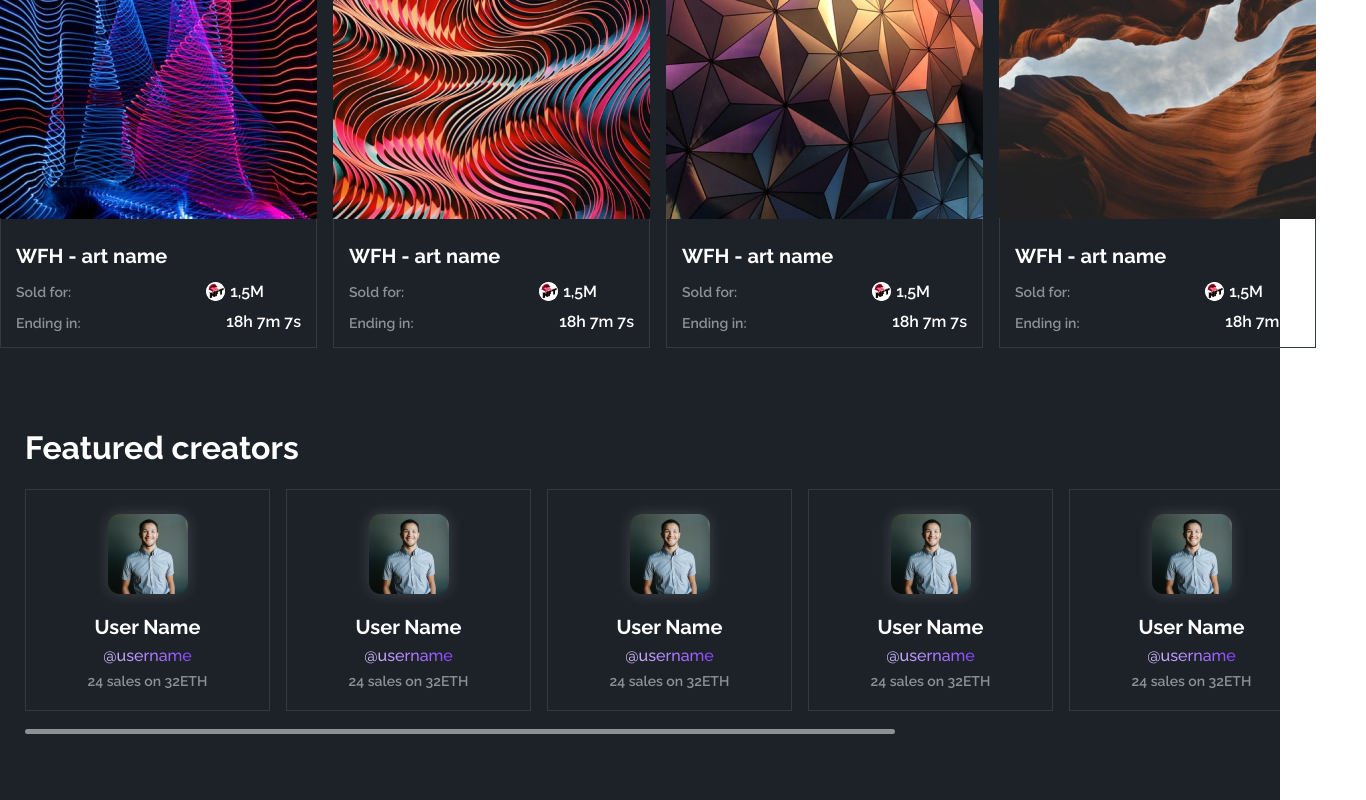
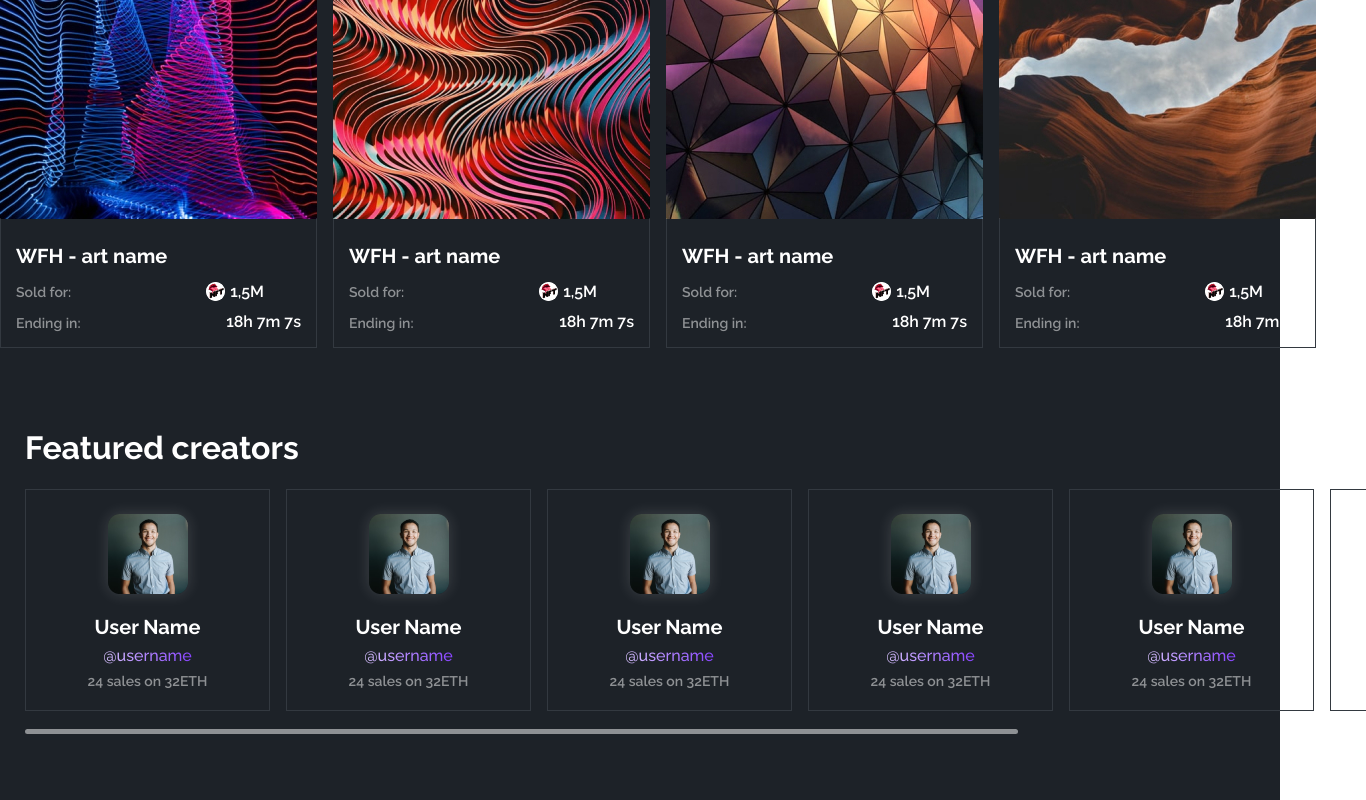
Before and after one commit to Predatar/tasteNFT, a React app: page / in a window 1280 px wide. Shown: the part 1347-2147 px from the top of the page, 1366 px wide, since content can reach past the window. Built offline with nearby package versions, Linux system fonts and the light colour scheme.

Commit message:
update featuredCreators

```diff
--- a/package.json
+++ b/package.json
@@ -7,7 +7,8 @@
     "start-dev": "webpack serve",
     "build-dev": "webpack",
     "build-prod": "webpack --node-env=production",
-    "clear": "rd /s /q build"
+    "clear": "rd /s /q build",
+    "server": "http-server build -o"
   },
   "keywords": [],
   "author": "",
--- a/src/components/featuredCreators/index.jsx
+++ b/src/components/featuredCreators/index.jsx
@@ -7,6 +7,7 @@ import styles from './index.module.scss';
 
 const FeaturedCreators = props => {
   return (
+    <div className={styles.featuredCreators}>
       <div className={props.mt ? styles.featuredCreatorsFirst : styles.featuredCreatorsSecond}>
         <div className={props.mt ? styles.titleFirst : styles.titleSecond}>Featured creators</div>
         <Swiper
@@ -15,6 +16,7 @@ const FeaturedCreators = props => {
           scrollbar={{ draggable: true }}
           spaceBetween={16}
           className={styles.slider}
+          grabCursor={true}
         >
           <SwiperSlide className={styles.slide}>
             <SlideCard />
@@ -39,6 +41,7 @@ const FeaturedCreators = props => {
           </SwiperSlide>
         </Swiper>
       </div>
+    </div>
   );
 };
 
--- a/src/components/featuredCreators/index.module.scss
+++ b/src/components/featuredCreators/index.module.scss
@@ -1,13 +1,14 @@
 .featuredCreators {
-
+	margin: 0 auto;
+	width: 1366px;
 }
 .featuredCreatorsFirst {
-	margin-top: 82px;
+  margin-top: 82px;
 	padding-left: 25px;
 }
 .featuredCreatorsSecond {
-	margin-top: 48px;
-	padding-left: 25px;
+  margin-top: 48px;
+  margin-left: 25px;
 }
 .titleFirst {
   color: #fff;
@@ -20,9 +21,9 @@
 }
 
 .slider {
-	margin-top: 22px;
+  margin-top: 22px;
 }
 
 .slide {
-	width: 245px;
+  width: 245px;
 }
```
Lines whose indentation alone changed are shown as unchanged.
